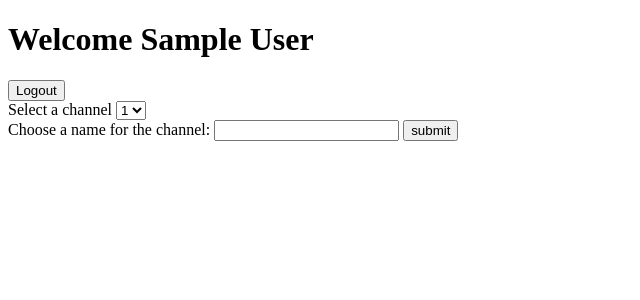
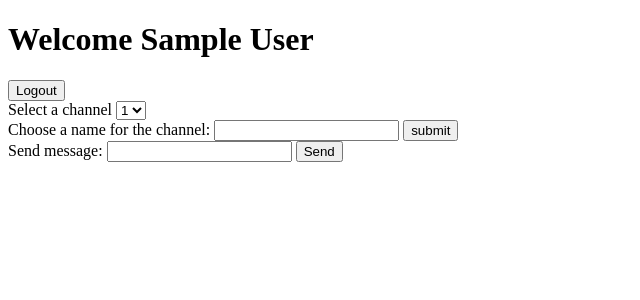
Before and after one commit to jcarlson212/WebDesignProject2, a Flask app: page / in a window 1280 px wide. Shown: the top 300 px of the page, without its empty margins (0-640 px from the left). Run offline with Flask 2, Linux system fonts and the light colour scheme; the visitor is signed in with stand-in values (Sample User, id 1); tables that the repository leaves empty hold one stand-in row (values such as "Sample post"); some libraries are stand-ins or nearby versions.

Commit message:
added socket.io messaging (users can now message between channels). Some loading is not done correctly for when users switch channels

```diff
--- a/project2/application.py
+++ b/project2/application.py
@@ -5,6 +5,7 @@
 from database_classes import Message, Channel
 from sqlalchemy.orm import sessionmaker
 from sqlalchemy.exc import InvalidRequestError
+import datetime
 
 #os.environ.get('DB_PATH')
 db = create_engine('postgres://hnulgvbhhhvrrn:2843c3b5f049942b975a6ca1ecb098caeaadd58c90c4e1d75b7e5bdb07d1cd06@ec2-23-22-156-110.compute-1.amazonaws.com:5432/d911g27f2j67g7')
@@ -38,7 +39,15 @@
         s.commit()
         channels = channels2
         session['channelName'] = str(channels[0]) #assumes there is a default channel that always exists
-        return render_template('index.html', display_name=session['display_name'], channels=channels, channelName=session['channelName'])
+
+        messages2 = s.query(Message).all()
+        s.commit()
+        messages = []
+        for m in messages2:
+            if str(m.channel) == session['channelName']:
+                messages.append([str(m.userPosted), str(m.message), str(m.timestamp)])
+
+        return render_template('index.html', display_name=session['display_name'], channels=channels, channelName=session['channelName'], messages=messages)
     else:
         print('flask: rendering login.html...')
         return render_template('login.html')
@@ -123,11 +132,14 @@
         return index()
 
 @socketio.on('sendMessage')
-def sendMessage():
+def sendMessage(data):
     print("flask: running sendMessage()")
-    message = request.form['message']
+    message = data['message']
+    print('a')
     userPosted = session['display_name']
-    channel = session['channel']
+    print('b')
+    channel = session['channelName']
+    print('flask: creating message object...')
     messager = Message()
     messager.message = message
     messager.userPosted = userPosted
@@ -135,8 +147,11 @@
     s.add(messager)
     s.commit()
 
-    #gets messages for a specific channel
-    messages = s.query(Message).filter_by(channel=channel)
-
+    messageRecieved = {
+        "msg": message,
+        "user": userPosted,
+        "date": str(datetime.datetime.now())
+    }
+    print("now emmitting")
     #the socketio gives all of the users using the
-    socketio.emit('My response', {'messagesForGivenChannel': messages, 'channelName': channel})
+    socketio.emit('announce new message', {'messageForGivenChannel': messageRecieved, 'channelName': channel})
--- a/project2/database_classes.py
+++ b/project2/database_classes.py
@@ -16,7 +16,7 @@
     __tablename__ = 'Messages'
     id = Column(Integer, primary_key=True) #aut-increments by default
     userPosted = Column(String, nullable=False)
-    channel = Column(Integer, nullable=False)
+    channel = Column(String, nullable=False)
     message = Column(String, nullable=False)
     timestamp = Column(DateTime, default=datetime.datetime.utcnow)
     def __repr__(self):
--- a/project2/templates/index.html
+++ b/project2/templates/index.html
@@ -2,9 +2,36 @@
 <html>
     <head>
         <title>index</title>
+        <script src="https://cdnjs.cloudflare.com/ajax/libs/socket.io/2.3.0/socket.io.js"></script>
         <script>
-            document.addEventListener("load", () => {
+            document.addEventListener("DOMContentLoaded", () => {
                 selectChannel()
+
+                let socket = io.connect(location.protocol + '//' + document.domain + ':' + location.port)
+
+                socket.on('connect', () => {
+                    document.getElementById("sendMessage").onclick = () => {
+                        console.log('submitting...')
+                        socket.emit('sendMessage', {
+                            'message': document.getElementById('messageToSend').value
+                        })
+                    }
+                })
+
+                //'messageForGivenChannel': messagesRecieved, 'channelName': channel
+                socket.on('announce new message', data => {
+                    if(data['channelName'] == '{{channelName}}') {
+                        let messageUL = document.getElementById('messages')
+                        let newMessageArray = []
+                        let messageData = data.messageForGivenChannel
+
+                        let newEl = document.createElement('li')
+                        newEl.innerHTML = 'message: ' + messageData.msg + ' ----- written by: ' +  messageData.user + ' on '+ messageData.date
+                        messageUL.appendChild(newEl)
+                    }
+
+                })
+
             })
 
 
@@ -72,5 +99,15 @@
             <input type="text" id="channelName" name="channelName">
             <input type="submit" value="submit">
         </form>
+        <label>Send message:</label>
+        <input type="text" id="messageToSend" name="messageToSend">
+        <button id="sendMessage">Send</button>
+        <div>
+            <ul id="messages">
+                {% for msg in messages %}
+                <li>{{msg[0]}}     {{msg[1]}}     {{msg[2]}}</li>
+                {% endfor %}
+            </ul>
+        </div>
     </body>
 </html>
```
Also changed, not shown: project2/package-lock.json (added).
